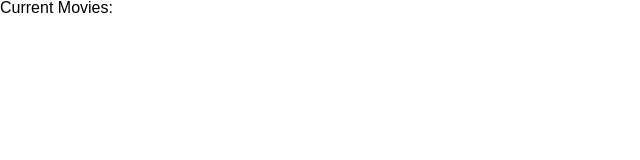
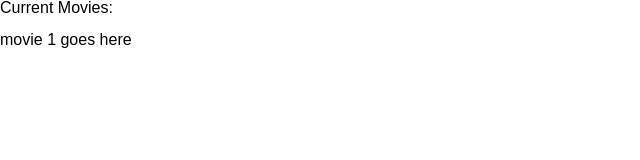
Before and after one commit to Dantezinfern0/movie-page, a React (Create React App) app: page / in a window 1280 px wide. Shown: the top 160 px of the page, without its empty margins (0-640 px from the left). Built offline with nearby package versions, Linux system fonts and the light colour scheme.

Commit message:
added p tag

```diff
--- a/src/pages/Homepage.js
+++ b/src/pages/Homepage.js
@@ -5,6 +5,7 @@ class Homepage extends Component {
     return (
       <div>
         <header>Current Movies:</header>
+        <p>movie 1 goes here</p>
       </div>
     )
   }
```
